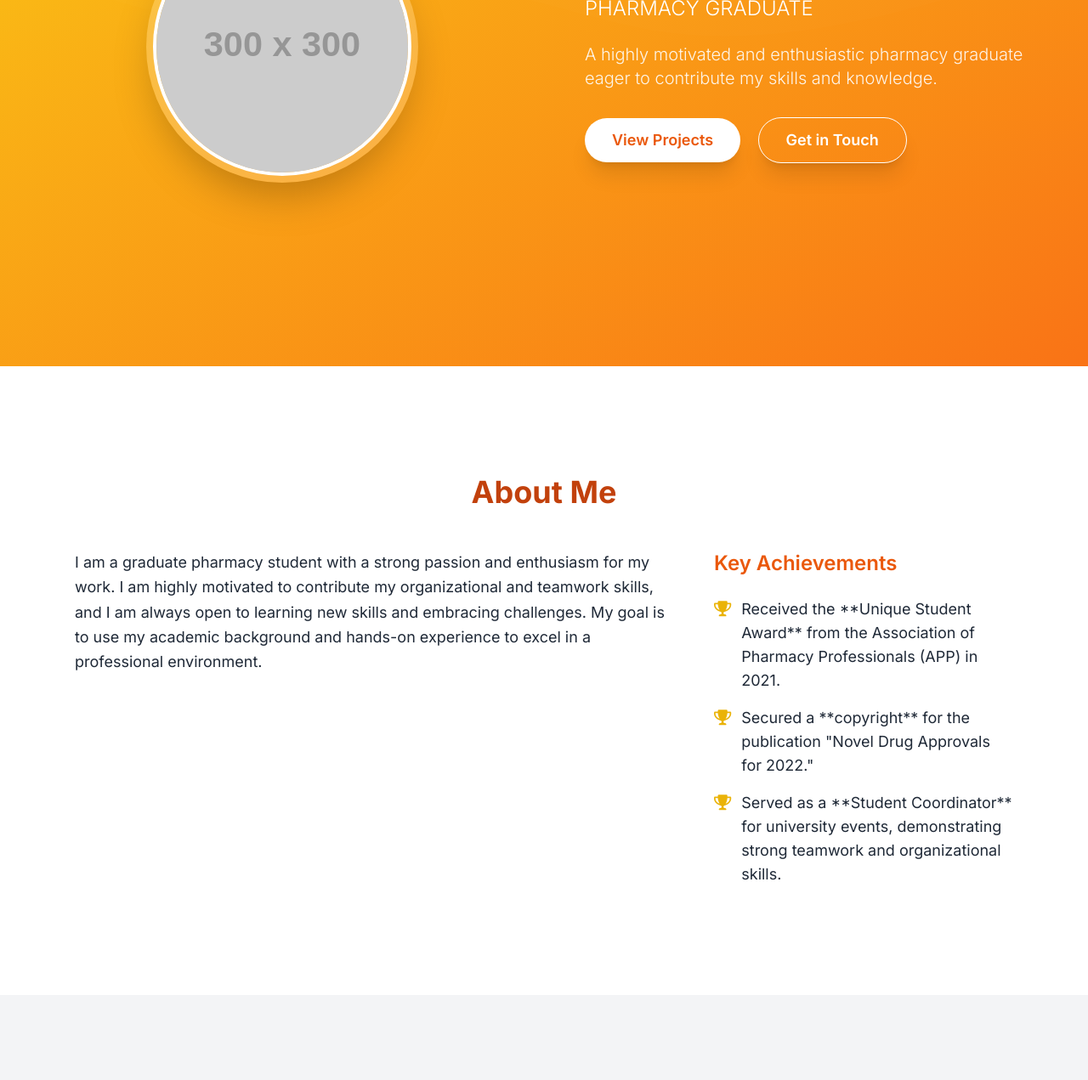
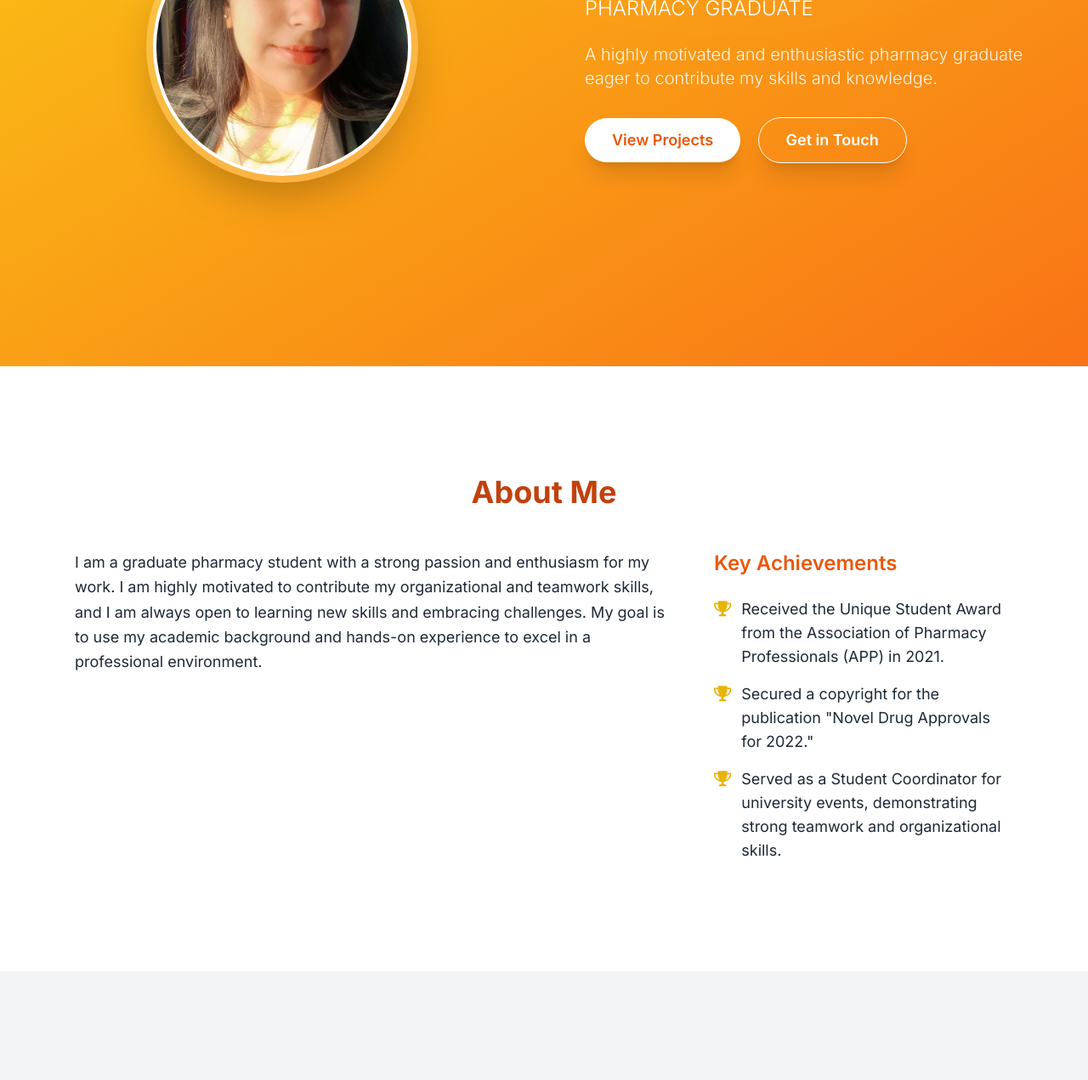
Before and after one commit to Kunalmaini2205/Malvika-Portfolio, a plain HTML site: page index.html in a window 1280 px wide. Shown: the part 369-1640 px from the top of the page at 85% size. Drawn offline with nearby package versions, Linux system fonts and the light colour scheme; placeholder pictures from the web are drawn by us.

Commit message:
Update index.html

```diff
--- a/index.html
+++ b/index.html
@@ -98,7 +98,7 @@
         <div class="max-w-screen-xl mx-auto flex flex-col md:flex-row items-center justify-center px-6 z-10">
             <div class="md:w-1/2 flex justify-center mb-8 md:mb-0">
                 <div class="relative w-64 h-64 md:w-80 md:h-80 rounded-full bg-white bg-opacity-20 flex items-center justify-center p-2 shadow-2xl">
-                    <img src="https://placehold.co/300x300/E2E8F0/1A202C?text=Profile+Photo" alt="Malvika Maini" class="w-full h-full object-cover rounded-full border-4 border-white transform hover:scale-105 transition-transform duration-300">
+                    <img src="m.jpeg" alt="Malvika Maini" class="w-full h-full object-cover rounded-full border-4 border-white transform hover:scale-105 transition-transform duration-300">
                 </div>
             </div>
             <div class="md:w-1/2 text-center md:text-left md:pl-12">
@@ -134,15 +134,15 @@
                     <ul class="space-y-4 text-lg">
                         <li class="flex items-start">
                             <i class="fas fa-trophy text-yellow-500 mr-3 mt-1"></i>
-                            <span>Received the **Unique Student Award** from the Association of Pharmacy Professionals (APP) in 2021.</span>
+                            <span>Received the Unique Student Award from the Association of Pharmacy Professionals (APP) in 2021.</span>
                         </li>
                         <li class="flex items-start">
                             <i class="fas fa-trophy text-yellow-500 mr-3 mt-1"></i>
-                            <span>Secured a **copyright** for the publication "Novel Drug Approvals for 2022."</span>
+                            <span>Secured a copyright for the publication "Novel Drug Approvals for 2022."</span>
                         </li>
                         <li class="flex items-start">
                             <i class="fas fa-trophy text-yellow-500 mr-3 mt-1"></i>
-                            <span>Served as a **Student Coordinator** for university events, demonstrating strong teamwork and organizational skills.</span>
+                            <span>Served as a Student Coordinator for university events, demonstrating strong teamwork and organizational skills.</span>
                         </li>
                     </ul>
                 </div>
```
